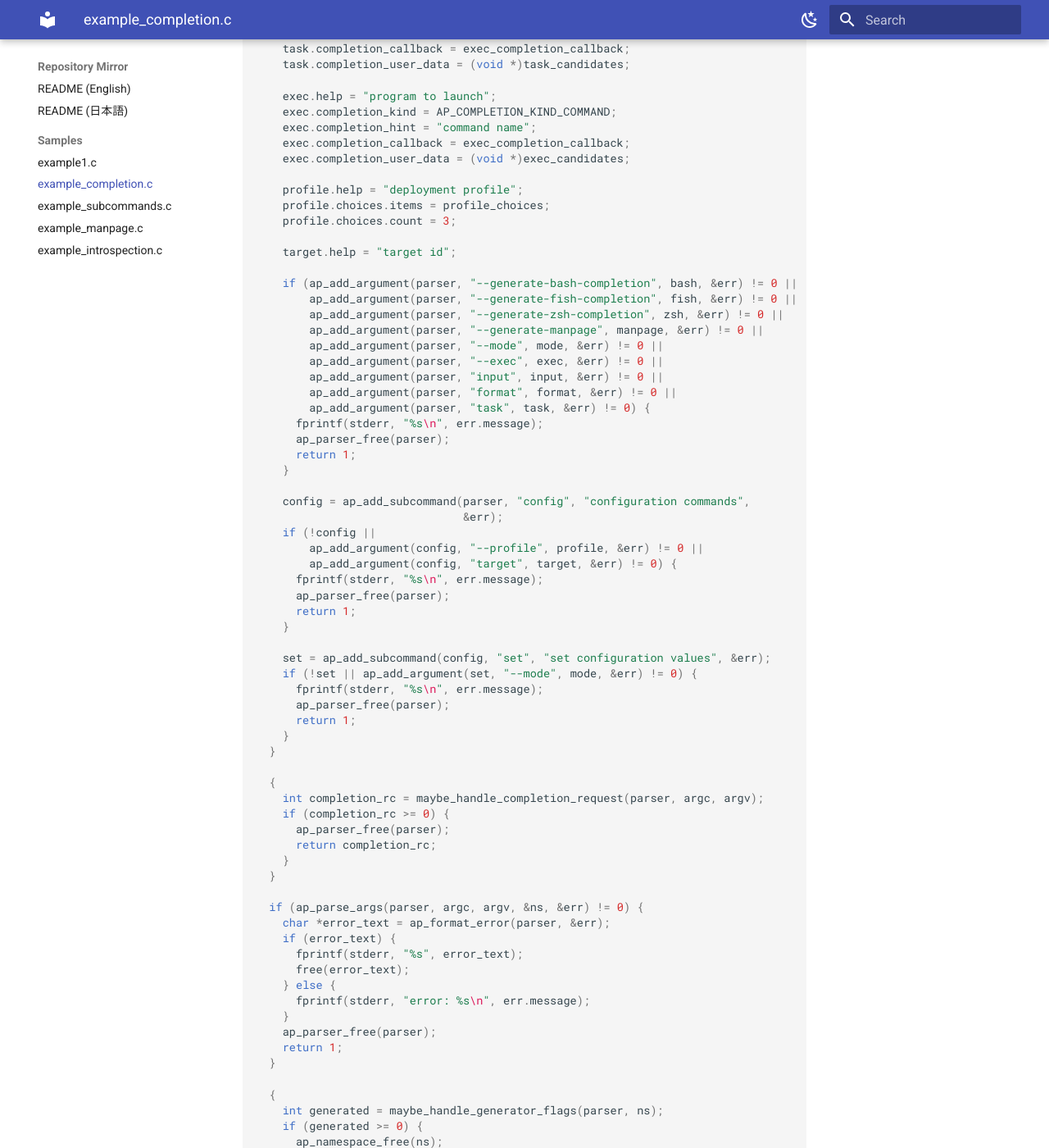
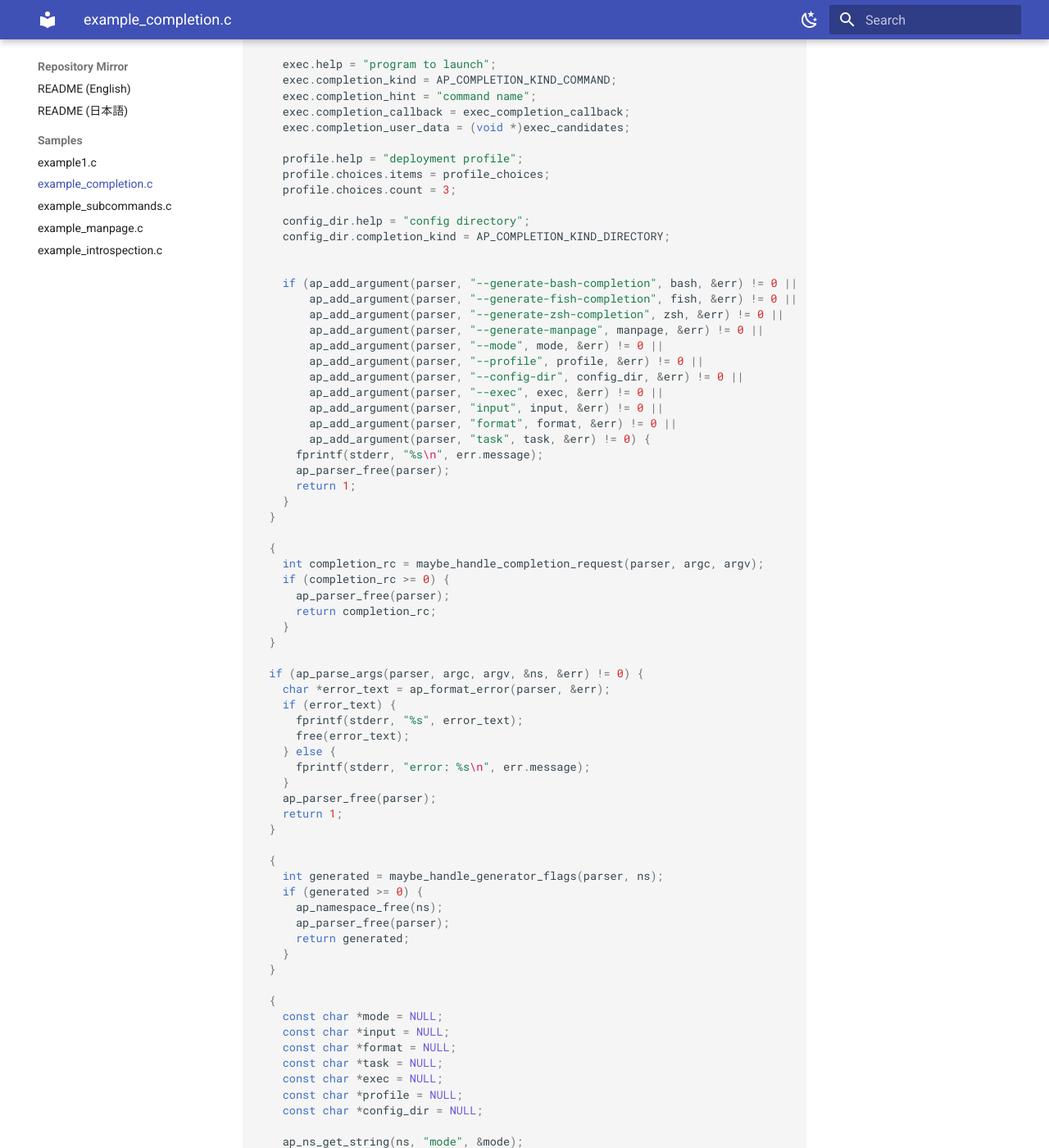
Before and after one commit to YoshihideShirai/argparse-c, an MkDocs documentation site: the page built from docs/repository/sample/example_completion.c.md, in a window 1280 px wide and 1400 px high, scrolled down 3423 px. Shown: the whole window at 82% size. Built offline with MkDocs 1.6.1 and Material for MkDocs 9.7.7, drawn with Linux system fonts in a browser that asks for light colours; some of the changed text lies outside the part shown.

```diff
--- a/docs/repository/sample/example_completion.c.md
+++ b/docs/repository/sample/example_completion.c.md
@@ -114,10 +114,9 @@
   ap_parser *parser = ap_parser_new(
       "example_completion",
       "demo app that can generate bash/fish/zsh completions and a man page.");
-  ap_parser *config = NULL;
-  ap_parser *set = NULL;
   const char *mode_choices[] = {"fast", "slow"};
   const char *format_choices[] = {"json", "yaml", "toml"};
+  const char *profile_choices[] = {"local", "staging", "prod"};
   static const char *const exec_candidates[] = {"git", "grep", "ls", "sed",
                                                 NULL};
   static const char *const task_candidates[] = {"build", "bench", "bundle",
@@ -139,8 +138,7 @@
     ap_arg_options task = ap_arg_options_default();
     ap_arg_options exec = ap_arg_options_default();
     ap_arg_options profile = ap_arg_options_default();
-    ap_arg_options target = ap_arg_options_default();
-    const char *profile_choices[] = {"local", "staging", "prod"};
+    ap_arg_options config_dir = ap_arg_options_default();
 
     bash.type = AP_TYPE_BOOL;
     bash.action = AP_ACTION_STORE_TRUE;
@@ -186,34 +184,21 @@
     profile.choices.items = profile_choices;
     profile.choices.count = 3;
 
-    target.help = "target id";
+    config_dir.help = "config directory";
+    config_dir.completion_kind = AP_COMPLETION_KIND_DIRECTORY;
+
 
     if (ap_add_argument(parser, "--generate-bash-completion", bash, &err) != 0 ||
         ap_add_argument(parser, "--generate-fish-completion", fish, &err) != 0 ||
         ap_add_argument(parser, "--generate-zsh-completion", zsh, &err) != 0 ||
         ap_add_argument(parser, "--generate-manpage", manpage, &err) != 0 ||
         ap_add_argument(parser, "--mode", mode, &err) != 0 ||
+        ap_add_argument(parser, "--profile", profile, &err) != 0 ||
+        ap_add_argument(parser, "--config-dir", config_dir, &err) != 0 ||
         ap_add_argument(parser, "--exec", exec, &err) != 0 ||
         ap_add_argument(parser, "input", input, &err) != 0 ||
         ap_add_argument(parser, "format", format, &err) != 0 ||
         ap_add_argument(parser, "task", task, &err) != 0) {
-      fprintf(stderr, "%s\n", err.message);
-      ap_parser_free(parser);
-      return 1;
-    }
-
-    config = ap_add_subcommand(parser, "config", "configuration commands",
-                               &err);
-    if (!config ||
-        ap_add_argument(config, "--profile", profile, &err) != 0 ||
-        ap_add_argument(config, "target", target, &err) != 0) {
-      fprintf(stderr, "%s\n", err.message);
-      ap_parser_free(parser);
-      return 1;
-    }
-
-    set = ap_add_subcommand(config, "set", "set configuration values", &err);
-    if (!set || ap_add_argument(set, "--mode", mode, &err) != 0) {
       fprintf(stderr, "%s\n", err.message);
       ap_parser_free(parser);
       return 1;
@@ -255,18 +240,24 @@
     const char *format = NULL;
     const char *task = NULL;
     const char *exec = NULL;
+    const char *profile = NULL;
+    const char *config_dir = NULL;
 
     ap_ns_get_string(ns, "mode", &mode);
     ap_ns_get_string(ns, "input", &input);
     ap_ns_get_string(ns, "format", &format);
     ap_ns_get_string(ns, "task", &task);
     ap_ns_get_string(ns, "exec", &exec);
+    ap_ns_get_string(ns, "profile", &profile);
+    ap_ns_get_string(ns, "config_dir", &config_dir);
 
     printf("mode=%s\n", mode ? mode : "(null)");
     printf("input=%s\n", input ? input : "(null)");
     printf("format=%s\n", format ? format : "(null)");
     printf("task=%s\n", task ? task : "(null)");
     printf("exec=%s\n", exec ? exec : "(null)");
+    printf("profile=%s\n", profile ? profile : "(null)");
+    printf("config_dir=%s\n", config_dir ? config_dir : "(null)");
   }
 
   ap_namespace_free(ns);
```
Also changed, not shown: 1 other file.
